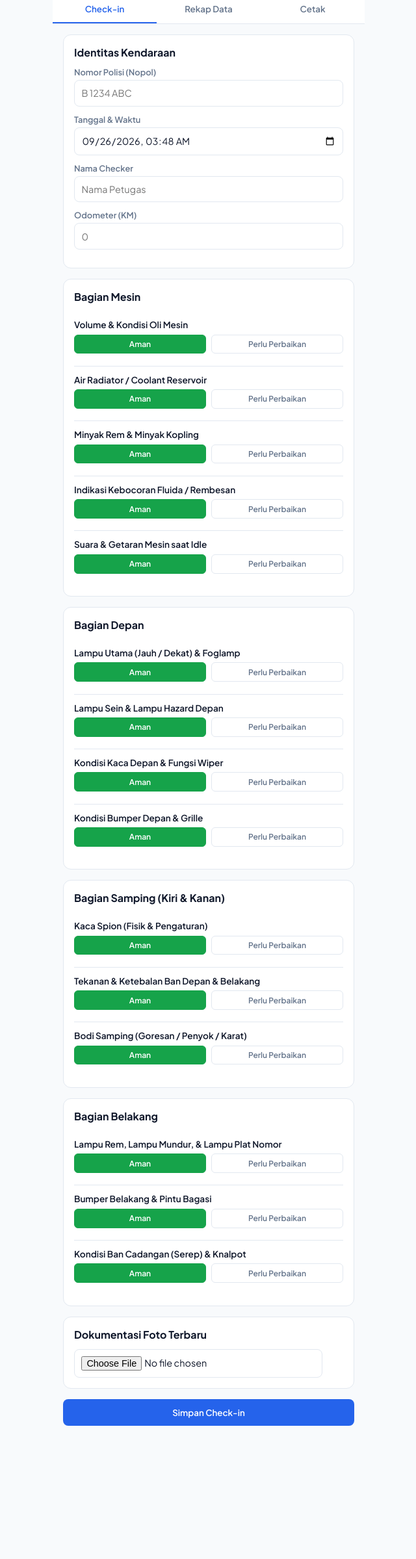
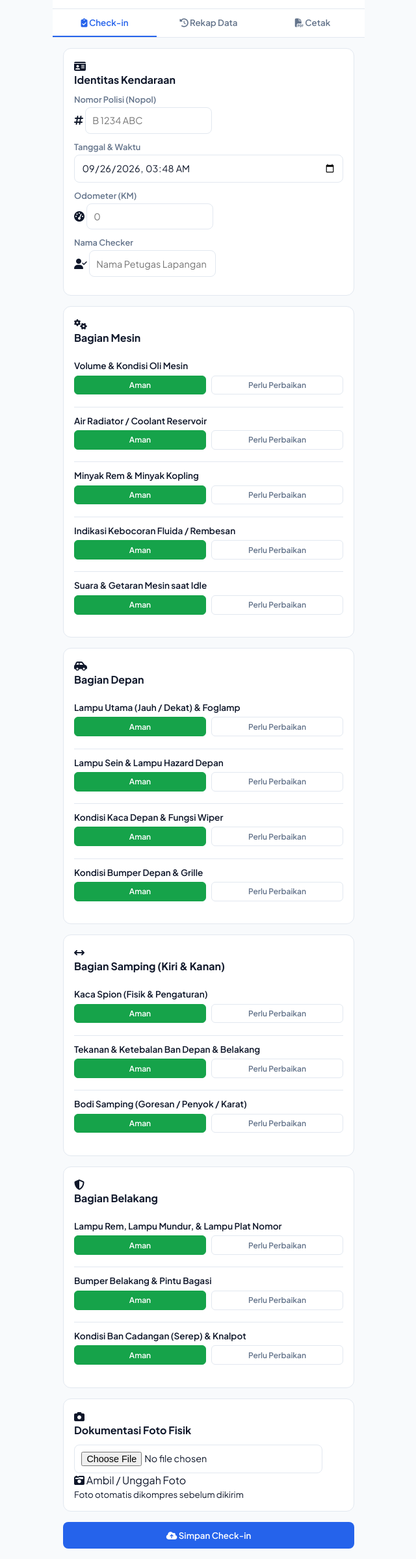
Before and after one commit to adeveloper404/RekapDataKendaraan, a plain HTML site: page index.html in a window 1280 px wide. Shown: the part 80-2479 px from the top of the page at 65% size, without its empty margins (319-959 px from the left). Before the commit the page ends 2290 px from the top, so only its background shows below. Drawn offline with Linux system fonts and the light colour scheme; no server answers.

Commit message:
Update index.html

```diff
--- a/index.html
+++ b/index.html
@@ -2,91 +2,148 @@
 <html lang="id">
 <head>
   <meta charset="UTF-8">
-  <meta name="viewport" content="width=device-width, initial-scale=1.0">
-  <title>RekapData</title>
+  <meta name="viewport" content="width=device-width, initial-scale=1.0, maximum-scale=1.0, user-scalable=no">
+  <title>FleetCheck - Mobile Inspection</title>
   <link rel="stylesheet" href="style.css">
-  <!-- Font Sans-Serif Modern -->
+
+  <!-- Font Google Plus Jakarta Sans & Icons Font Awesome -->
   <link rel="preconnect" href="https://fonts.googleapis.com">
   <link rel="preconnect" href="https://fonts.gstatic.com" crossorigin>
-  <link href="https://fonts.googleapis.com/css2?family=Plus+Jakarta+Sans:wght@400;500;600;700&display=swap" rel="stylesheet">
+  <link href="https://fonts.googleapis.com/css2?family=Plus+Jakarta+Sans:wght@400;500;600;700;800&display=swap" rel="stylesheet">
+  <link rel="stylesheet" href="https://cdnjs.cloudflare.com/ajax/libs/font-awesome/6.4.0/css/all.min.css">
 </head>
 <body class="light">
   <div class="mobile-container">
 
-    <!-- Top Bar -->
+    <!-- Top Header -->
     <header class="top-bar">
       <div class="brand">
-        <span class="brand-badge">FC</span>
-        <h1>RekapData</h1>
+        <div class="brand-badge">
+          <i class="fa-solid fa-truck-ramp-box"></i>
+        </div>
+        <div>
+          <h1>FleetCheck</h1>
+          <span class="sub-header-text">Sistem Audit Kendaraan</span>
+        </div>
       </div>
       <button id="themeToggleBtn" type="button" aria-label="Toggle Theme" class="btn-icon">
         <span id="themeIcon">🌙</span>
       </button>
     </header>
 
-    <!-- Navigasi Tab -->
+    <!-- Navigasi Tab Segmented Modern -->
     <nav class="tab-nav">
-      <button class="tab-btn active" data-tab="tab-checkin">Check-in</button>
-      <button class="tab-btn" data-tab="tab-rekap">Rekap Data</button>
-      <button class="tab-btn" data-tab="tab-cetak">Cetak</button>
+      <button class="tab-btn active" data-tab="tab-checkin">
+        <i class="fa-solid fa-clipboard-check"></i>
+        <span>Check-in</span>
+      </button>
+      <button class="tab-btn" data-tab="tab-rekap">
+        <i class="fa-solid fa-clock-rotate-left"></i>
+        <span>Rekap Data</span>
+      </button>
+      <button class="tab-btn" data-tab="tab-cetak">
+        <i class="fa-solid fa-file-pdf"></i>
+        <span>Cetak</span>
+      </button>
     </nav>
 
-    <!-- Konten Utama -->
+    <!-- Konten Tab -->
     <main class="tab-content">
 
       <!-- TAB 1: FORM CHECK-IN -->
       <section id="tab-checkin" class="tab-pane active">
-        <form id="checkinForm">
+        <form id="checkinForm" autocomplete="off">
+
           <!-- Identitas Unit -->
           <div class="card">
+            <div class="card-header">
+              <i class="fa-solid fa-id-card card-icon"></i>
               <h2 class="card-title">Identitas Kendaraan</h2>
+            </div>
+
             <div class="form-group">
               <label for="nopolInput">Nomor Polisi (Nopol)</label>
+              <div class="input-with-icon">
+                <i class="fa-solid fa-hashtag input-icon"></i>
                 <input type="text" id="nopolInput" placeholder="B 1234 ABC" required>
               </div>
+            </div>
+
+            <div class="form-grid-2">
               <div class="form-group">
                 <label for="checkinDate">Tanggal & Waktu</label>
                 <input type="datetime-local" id="checkinDate" required>
               </div>
               <div class="form-group">
+                <label for="odometer">Odometer (KM)</label>
+                <div class="input-with-icon">
+                  <i class="fa-solid fa-gauge-high input-icon"></i>
+                  <input type="number" id="odometer" placeholder="0" min="0" required>
+                </div>
+              </div>
+            </div>
+
+            <div class="form-group">
               <label for="checkerName">Nama Checker</label>
-              <input type="text" id="checkerName" placeholder="Nama Petugas" required>
+              <div class="input-with-icon">
+                <i class="fa-solid fa-user-check input-icon"></i>
+                <input type="text" id="checkerName" placeholder="Nama Petugas Lapangan" required>
               </div>
-            <div class="form-group">
-              <label for="odometer">Odometer (KM)</label>
-              <input type="number" id="odometer" placeholder="0" min="0" required>
             </div>
           </div>
 
           <!-- Kategori Checklist: Mesin -->
           <div class="card">
+            <div class="card-header">
+              <i class="fa-solid fa-gears card-icon"></i>
               <h2 class="card-title">Bagian Mesin</h2>
+            </div>
             <div id="checklist-mesin" class="checklist-group"></div>
           </div>
 
           <!-- Kategori Checklist: Depan -->
           <div class="card">
+            <div class="card-header">
+              <i class="fa-solid fa-car-side card-icon"></i>
               <h2 class="card-title">Bagian Depan</h2>
+            </div>
             <div id="checklist-depan" class="checklist-group"></div>
           </div>
 
           <!-- Kategori Checklist: Samping -->
           <div class="card">
+            <div class="card-header">
+              <i class="fa-solid fa-arrows-left-right card-icon"></i>
               <h2 class="card-title">Bagian Samping (Kiri & Kanan)</h2>
+            </div>
             <div id="checklist-samping" class="checklist-group"></div>
           </div>
 
           <!-- Kategori Checklist: Belakang -->
           <div class="card">
+            <div class="card-header">
+              <i class="fa-solid fa-shield-halved card-icon"></i>
               <h2 class="card-title">Bagian Belakang</h2>
+            </div>
             <div id="checklist-belakang" class="checklist-group"></div>
           </div>
 
           <!-- Dokumentasi Foto -->
           <div class="card">
-            <h2 class="card-title">Dokumentasi Foto Terbaru</h2>
-            <div class="upload-wrapper">
+            <div class="card-header">
+              <i class="fa-solid fa-camera card-icon"></i>
+              <h2 class="card-title">Dokumentasi Foto Fisik</h2>
+            </div>
+
+            <div class="upload-area">
               <input type="file" id="fotoInput" accept="image/*" capture="environment" class="file-input">
+              <div class="upload-dummy">
+                <div class="upload-btn-ui">
+                  <i class="fa-solid fa-camera-retro"></i>
+                  <span>Ambil / Unggah Foto</span>
+                </div>
+                <small class="upload-hint">Foto otomatis dikompres sebelum dikirim</small>
+              </div>
               <div id="previewContainer" class="preview-box hidden">
                 <img id="imagePreview" alt="Preview Foto">
               </div>
@@ -95,58 +152,69 @@
 
           <!-- Submit Button -->
           <button type="submit" id="btnSubmit" class="btn btn-primary full-width">
-            Simpan Check-in
+            <i class="fa-solid fa-cloud-arrow-up"></i>
+            <span>Simpan Check-in</span>
           </button>
         </form>
       </section>
 
       <!-- TAB 2: REKAP DATA -->
       <section id="tab-rekap" class="tab-pane">
-        <div class="card">
-          <div class="form-group">
+        <div class="card filter-card">
+          <div class="search-input-wrapper">
+            <i class="fa-solid fa-magnifying-glass"></i>
             <input type="text" id="searchKeyword" placeholder="Cari Nopol atau Checker...">
           </div>
           <div class="filter-grid">
             <select id="filterStatus">
               <option value="ALL">Semua Kondisi</option>
-              <option value="AMAN">Hanya Aman</option>
+              <option value="AMAN">Kondisi Aman</option>
               <option value="PERBAIKAN">Perlu Perbaikan</option>
             </select>
             <input type="date" id="filterDate">
           </div>
         </div>
+
         <div id="rekapList" class="rekap-container">
-          <!-- Kartu riwayat akan digenerate dinamis oleh JS -->
+          <!-- Kartu riwayat dimuat dinamis -->
         </div>
       </section>
 
       <!-- TAB 3: CETAK LAPORAN -->
       <section id="tab-cetak" class="tab-pane">
         <div class="card">
-          <h2 class="card-title">Ekspor & Cetak Laporan</h2>
-          <p class="text-muted">Pilih dokumen inspeksi yang ingin dicetak langsung ke PDF atau printer fisik.</p>
-          <div class="form-group mt-3">
+          <div class="card-header">
+            <i class="fa-solid fa-print card-icon"></i>
+            <h2 class="card-title">Cetak Dokumen Pemeriksaan</h2>
+          </div>
+          <p class="text-muted mb-3">Pilih data kendaraan untuk mencetak lembar inspeksi fisik resmi ke kertas atau ekspor ke PDF.</p>
+
+          <div class="form-group">
             <label for="selectUnitCetak">Pilih Kendaraan:</label>
             <select id="selectUnitCetak"></select>
           </div>
-          <button type="button" id="btnPrintUnit" class="btn btn-primary full-width mt-2">Cetak Lembar Unit</button>
+          <button type="button" id="btnPrintUnit" class="btn btn-primary full-width mt-2">
+            <i class="fa-solid fa-file-export"></i> Cetak Lembar Unit
+          </button>
         </div>
       </section>
 
     </main>
 
-    <!-- Detail Modal -->
+    <!-- Modal Detail Ringkasan -->
     <div id="detailModal" class="modal hidden">
       <div class="modal-content">
+        <div class="modal-header">
+          <h3 id="modalNopol" class="modal-title"></h3>
           <span id="closeModalBtn" class="modal-close">&times;</span>
-        <h3 id="modalNopol" class="modal-title"></h3>
+        </div>
         <div id="modalBody" class="modal-body"></div>
       </div>
     </div>
 
   </div>
 
-  <!-- Template Cetak (Hanya Muncul Saat Mode Print) -->
+  <!-- Area Cetak Standar -->
   <div id="printableArea" class="print-only"></div>
 
   <script src="script.js"></script>
```
Lines whose indentation alone changed are shown as unchanged.
